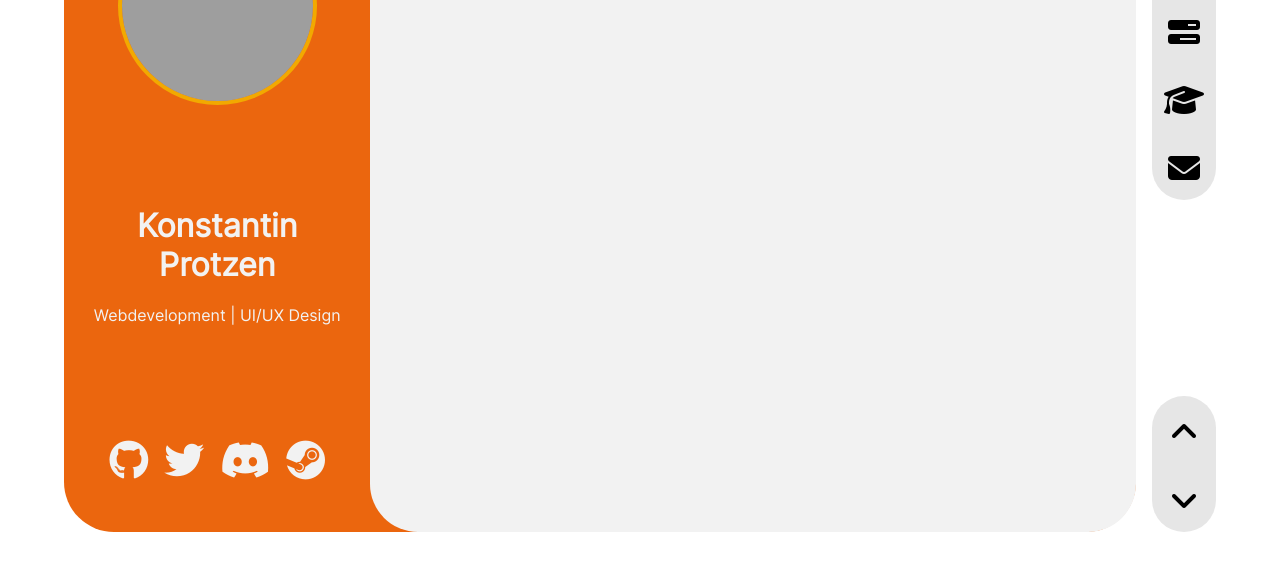
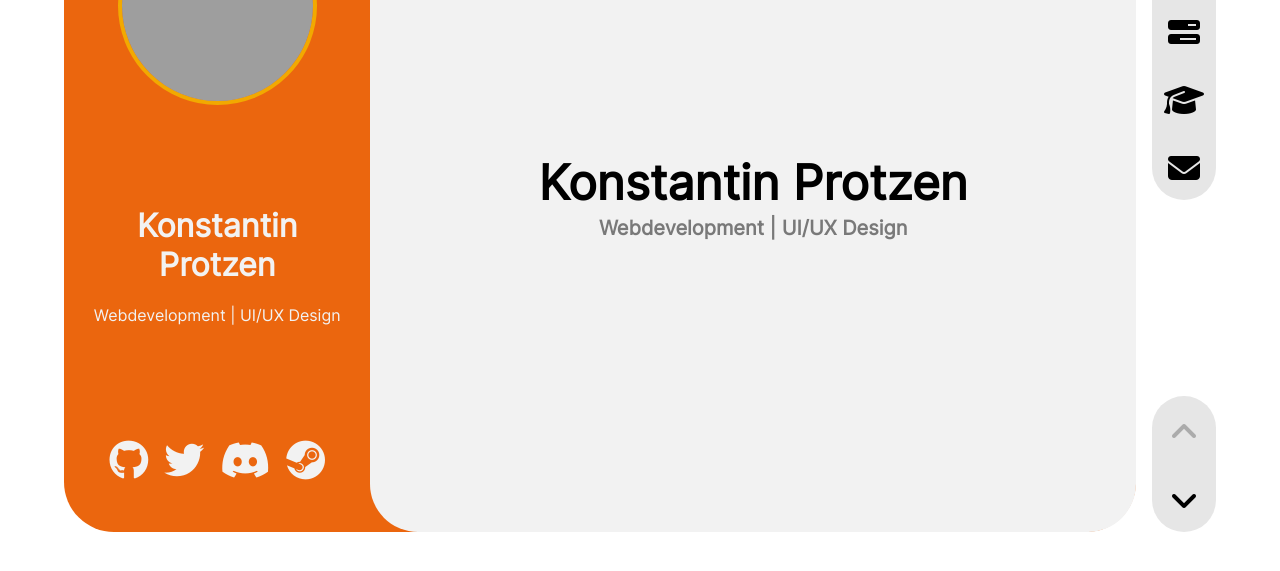
Before and after one commit to CuzImBisonratte/konstantin-protzen.de, a PHP site: page / in a window 1280 px wide. Shown: the part 204-775 px from the top of the page. Run offline with PHP 8.4, Linux system fonts and the light colour scheme; grey boxes are pictures that could not be loaded.

Commit message:
Add slide mechanism

```diff
--- a/index.html
+++ b/index.html
@@ -14,6 +14,7 @@
     <link rel="stylesheet" href="/res/css/main.css">
     <link rel="stylesheet" href="/res/css/theme.css">
     <link rel="stylesheet" href="/res/css/grid.css">
+    <link rel="stylesheet" href="/res/css/slides.css">
 </head>
 
 <body>
@@ -24,15 +25,15 @@
     </a>
     <main>
         <div class="main-categories">
-            <i class="fa-solid fa-house"></i>
-            <i class="fa-solid fa-user"></i>
-            <i class="fa-solid fa-bars-progress"></i>
-            <i class="fa-solid fa-graduation-cap"></i>
-            <i class="fa-solid fa-envelope"></i>
+            <i onclick="switchSlide(1);" class="fa-solid fa-house"></i>
+            <i onclick="switchSlide(2);" class="fa-solid fa-user"></i>
+            <i onclick="switchSlide(3);" class="fa-solid fa-bars-progress"></i>
+            <i onclick="switchSlide(4);" class="fa-solid fa-graduation-cap"></i>
+            <i onclick="switchSlide(5);" class="fa-solid fa-envelope"></i>
         </div>
         <div class="main-arrows">
-            <i class="fa-solid fa-angle-up"></i>
-            <i class="fa-solid fa-angle-down"></i>
+            <i onclick="nextSlide();" id="arrow_up" class="fa-solid fa-angle-up arrow_nohover"></i>
+            <i onclick="lastSlide();" id="arrow_down" class="fa-solid fa-angle-down"></i>
         </div>
         <div class="main-mainview">
             <div class="main-profile">
@@ -52,10 +53,18 @@
                     <i class="fa-brands fa-steam"></i>
                 </div>
             </div>
-            <div class="main-slides"></div>
+            <div class="main-slides">
+                <div class="slide" id="slide-home">
+                    <div>
+                        <h1>Konstantin Protzen</h1>
+                        <h2>Webdevelopment | UI/UX Design</h2>
+                    </div>
+                </div>
+            </div>
         </div>
     </main>
     <script src="/res/js/themes/themes.js"></script>
+    <script src="/res/js/slides.js"></script>
 </body>
 
 </html>
--- a/res/css/grid.css
+++ b/res/css/grid.css
@@ -58,10 +58,10 @@ Arrow buttons
     aspect-ratio: 1/1;
     margin-top: 0.25rem;
     cursor: pointer;
-    transition: 0.5s color;
+    transition: 0.5s color, 1s opacity;
 }
 
-.main-arrows>i:hover {
+.main-arrows>i:not(.arrow_nohover):hover {
     color: var(--accent-color);
 }
 
@@ -162,3 +162,16 @@ Slide-side
     background-color: var(--background2-color);
     border-radius: 3rem;
 }
+
+.slide {
+    width: 100%;
+    height: 100%;
+    opacity: 0;
+    display: none;
+    transition: 0.25s opacity;
+}
+
+#slide-home {
+    display: grid;
+    opacity: 1;
+}
--- /dev/null
+++ b/res/css/slides.css
@@ -0,0 +1,23 @@
+/*
+Home slide
+*/
+
+#slide-home {
+    display: grid;
+    place-items: center;
+}
+
+#slide-home>div>h1,
+#slide-home>div>h2 {
+    text-align: center;
+    margin: 0.25rem;
+}
+
+#slide-home>div>h1 {
+    font-size: 3rem;
+}
+
+#slide-home>div>h2 {
+    font-size: 1.25rem;
+    filter: opacity(0.5);
+}
--- /dev/null
+++ b/res/js/slides.js
@@ -0,0 +1,64 @@
+let current_slide = 1;
+const slides = [
+    { "name": "home", "display": "grid" },
+    { "name": "aboutme", "display": "grid" },
+    { "name": "portfolio", "display": "grid" },
+    { "name": "education", "display": "grid" },
+    { "name": "contact", "display": "grid" }
+];
+
+
+const slide_home = document.getElementById('slide-home');
+
+function switchSlide(slide_num) {
+    if (slide_num == current_slide) return;
+    if (slide_num < 1 || slide_num > slides.length) return;
+    hideSlide(current_slide);
+    window.setTimeout(() => showSlide(slide_num), 250);
+    current_slide = slide_num;
+    checkArrows();
+}
+
+function nextSlide() {
+    switchSlide(current_slide - 1);
+}
+
+function lastSlide() {
+    switchSlide(current_slide + 1);
+}
+
+function hideSlide(slide_num) {
+    const slide = document.getElementById('slide-' + slides[slide_num - 1].name);
+    slide.style.opacity = 0;
+    slide.style.transform = "scale(0.75);";
+    window.setTimeout(() => {
+        slide.style.display = 'none';
+    }, 250);
+}
+
+function showSlide(slide_num) {
+    const slide = document.getElementById('slide-' + slides[slide_num - 1].name);
+    slide.style.opacity = 0;
+    slide.style.display = slides[slide_num - 1].display;
+    window.setTimeout(() => {
+        slide.style.opacity = 1;
+    }, 250);
+}
+
+function checkArrows() {
+    if (current_slide == 1) {
+        document.getElementById('arrow_up').style.opacity = 0.25;
+        document.getElementById('arrow_up').classList.add('arrow_nohover');
+    } else {
+        document.getElementById('arrow_up').style.opacity = 1;
+        document.getElementById('arrow_up').classList.remove('arrow_nohover');
+    }
+    if (current_slide == slides.length) {
+        document.getElementById('arrow_down').style.opacity = 0.25;
+        document.getElementById('arrow_down').classList.add('arrow_nohover');
+    } else {
+        document.getElementById('arrow_down').style.opacity = 1;
+        document.getElementById('arrow_down').classList.remove('arrow_nohover');
+    }
+}
+checkArrows();
```
